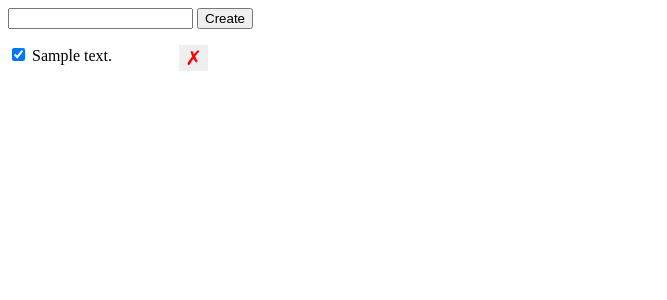
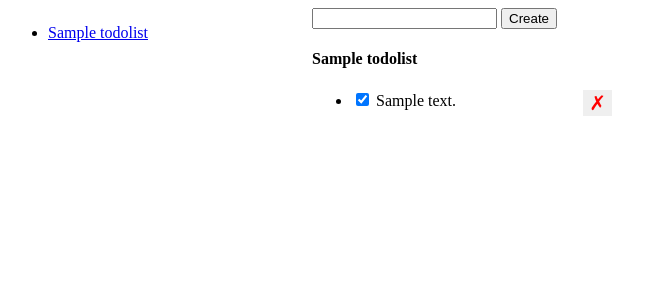
Before and after one commit to markmavromatis/udacity-full-stack-dev-remindersapp, a Flask app: template templates/index.html in a window 1280 px wide. Shown: the top 300 px of the page, without its empty margins (0-667 px from the left). Run offline with Flask 2, Linux system fonts and the light colour scheme; the template is opened without the code that fills it: values that come from a table or form of the project are taken from there, others are empty; tables that the repository leaves empty hold one stand-in row (values such as "Sample post").

Commit message:
Initial support for Todo Lists

```diff
--- a/app.py
+++ b/app.py
@@ -20,10 +20,20 @@ class Todo(db.Model):
   id = db.Column(db.Integer, primary_key=True)
   description = db.Column(db.String(), nullable=False)
   completed = db.Column(db.Boolean, nullable=False, default=False)
+  list_id = db.Column(db.Integer, db.ForeignKey('todolists.id'), nullable = False)
 
   # Override display value
   def __repr__(self):
     return f'<Todo {self.id} {self.description}>'
+
+class TodoList(db.Model):
+  __tablename__ = 'todolists'
+  id = db.Column(db.Integer, primary_key=True)
+  name = db.Column(db.String(), nullable = False)
+  todos = db.relationship('Todo', backref = 'list', lazy = False)
+
+  def __repr__(self):
+    return f'<Todo List {self.id} {self.description}'
 
 # Adds a new reminder
 @app.route('/todos/create', methods=['POST'])
@@ -81,7 +91,15 @@ def delete(todo_id):
 
 
 
-# Main Page
+# Get list of Todos for a specific Todos List
+@app.route('/lists/<list_id>')
+def get_list_todos(list_id):
+  lists = TodoList.query.all()
+  todos = Todo.query.filter_by(list_id = list_id).order_by('id').all()
+  active_list = TodoList.query.get(list_id)
+  return render_template('index.html', todos = todos, lists = lists, active_list = active_list)
+
+# Front Page
 @app.route('/')
 def index():
-  return render_template('index.html', data=Todo.query.order_by('id').all())
+  return redirect(url_for('get_list_todos', list_id=1))
--- a/templates/index.html
+++ b/templates/index.html
@@ -20,29 +20,43 @@
         cursor: pointer;
         font-size: 20px;
       }
-      ul {
+      .lists-wrapper, .todos-wrapper {
         list-style : none;
         padding: 0;
         margin: 0;
-        width: 200px;
+        width: 300px;
+        display: inline-block;
+        vertical-align: top
       }
     </style>
   </head>
   <body>
     <div id="error" class="hidden">Something went wrong!</div>
+    <div class="lists-wrapper">
+      <ul id="lists">
+        {% for list in lists %}
+        <li>
+          <a href="/lists/{{ list.id }}">{{ list.name }}</a>
+        </li>
+        {% endfor %}
+      </ul>
+    </div>
+    <div class="todos-wrapper">
       <form id="form" method="post" action="/todos/create">
         <input type="text" id="description" name="description" />
         <input type="submit" value="Create" />
       </form>
+      <h4>{{active_list.name}}</h4>
       <ul id="todos">
-      {% for d in data %}
+        {% for todo in todos %}
         <li>
-        <input data-id="{{d.id}}" class="check-completed" type="checkbox" {% if d.completed %}checked{% endif %} />
-        {{ d.description }}
-        <button data-id="{{d.id}}" class="delete-reminder">&cross;</button>
+          <input data-id="{{todo.id}}" class="check-completed" type="checkbox" {% if todo.completed %}checked{% endif %} />
+          {{ todo.description }}
+          <button data-id="{{todo.id}}" class="delete-reminder">&cross;</button>
         </li>
         {% endfor %}
       </ul>
+    </div>
     <script>
 
       // Delete reminder
```
Also changed, not shown: migrations/versions/cc1869b1bfe0_.py (added, +36 -0 lines), migrations/versions/fcb94d9cb42d_.py (added, +36 -0 lines). Lines whose indentation alone changed are shown as unchanged.
